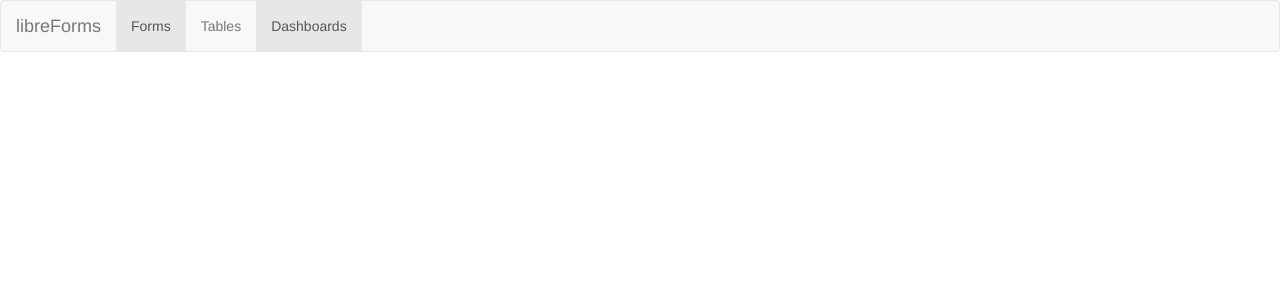
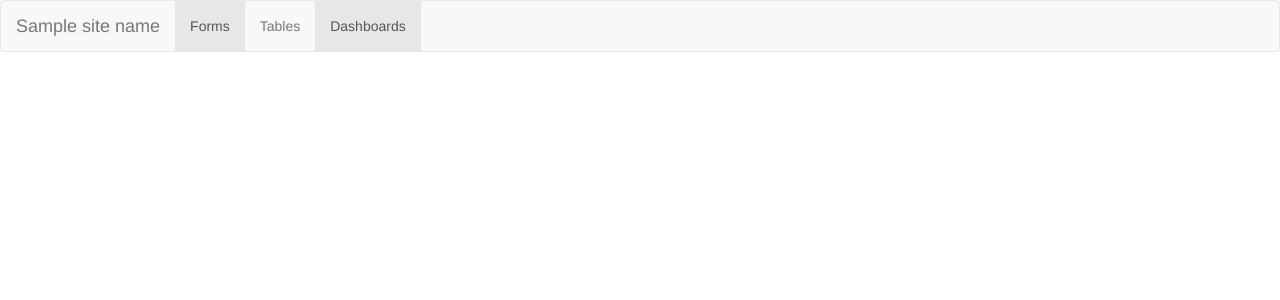
Before and after one commit to libreForms/libreForms-flask, a Flask app: template templates/base.html in a window 1280 px wide. Shown: the top 300 px of the page. Run offline with Flask 2, Linux system fonts and the light colour scheme; the template is opened without the code that fills it: most values are stand-ins (such as "Sample title", 1, 10 or a date in 2020); parts of the project's set-up code (start-up, migrations or seed data) failed here and were passed over; some libraries are stand-ins or nearby versions.

Commit message:
Added: basic site display overrides

```diff
--- a/app.py
+++ b/app.py
@@ -89,6 +89,29 @@ if os.path.exists ("dbpw"):
 else:
     dbpw=None
 
+
+# define default page display and,
+# if a site_overrides file exists,
+# use it to overwrite defaults
+
+display = {}
+display['site_name'] = "libreForms"
+display['homepage_msg'] = "Welcome to libreForms, an extensible form building abstraction \
+                            layer implemented in Flask. Select a view from above to get started. \
+                            Review the docs at https://github.com/signebedi/libreForms."
+display['warning_banner'] = ""
+display['theme'] = "" # unused
+display['favicon'] = "" # unused
+display['image'] = "" # unused
+
+
+if os.path.exists ("site_overrides.py"):
+    import site_overrides
+    for config in site_overrides.display.keys():
+        display[config] = site_overrides.display[config]
+
+
+
 # initialize mongodb database
 db = db.MongoDB(dbpw)
 
@@ -100,23 +123,22 @@ api_keys = pd.read_csv("api_keys")
 # define a home route
 @app.route('/')
 def home():
-    homepage_msg = "Welcome to libreForms, an extensible form building abstraction \
-                    layer implemented in Flask. Select a view from above to get started. \
-                    Review the docs at https://github.com/signebedi/libreForms."
-
     return render_template('index.html',
-        homepage_msg=homepage_msg,
+        homepage_msg=display['homepage_msg'],
+        warning_banner=display['warning_banner'],
+        site_name=display['site_name'],
         type="home",
-        name="libreForms",
+        name=display['site_name'],
     )
 
 
 @app.route(f'/forms/')
 def forms_home():
     return render_template('index.html',
-            homepage_msg="Select a table from the left-hand menu.",
+            homepage_msg="Select a form from the left-hand menu.",
             name="Form",
             type="forms",
+            site_name=display['site_name'],
             menu=[x for x in form_src.forms.keys()],
         )
 
@@ -126,6 +148,7 @@ def table_home():
             homepage_msg="Select a table from the left-hand menu.",
             name="Table",
             type="table",
+            site_name=display['site_name'],
             menu=[x for x in form_src.forms.keys()],
         )
 
@@ -135,6 +158,7 @@ def dashboard_home():
             homepage_msg="Select a dashboard from the left-hand menu.",
             name="Dashboard",
             type="dashboard",
+            site_name=display['site_name'],
             menu=[x for x in form_src.forms.keys()],
         )
 
@@ -156,6 +180,7 @@ def forms(form_name):
             name=form_name,                                         # this sets the name of the page for the page header
             menu=[x for x in form_src.forms.keys()],                # this returns the forms in libreform/forms to display in the lefthand menu
             type="forms",
+            site_name=display['site_name'],
             options=parse_options(form=form_name),                      # here we pass the _options defined in libreforms/forms/__init__.py
             )
 
@@ -165,6 +190,7 @@ def forms(form_name):
             msg=e,
             name="404",
             type="forms",
+            site_name=display['site_name'],
             menu=[x for x in form_src.forms.keys()],
         )
 
@@ -197,6 +223,7 @@ def table(form_name):
         type="table",
         name=form_name,
         is_table=True,
+        site_name=display['site_name'],
         options=parse_options(form=form_name),
         menu=[x for x in form_src.forms.keys()],
     )
@@ -211,6 +238,7 @@ def dashboard(form_name):
             msg="No dashboard has been configured for this form.",
             name="404",
             type="dashboard",
+            site_name=display['site_name'],
             menu=[x for x in form_src.forms.keys()],
         )
 
@@ -237,6 +265,7 @@ def dashboard(form_name):
         graphJSON=graphJSON,
         name=form_name,
         type="dashboard",
+        site_name=display['site_name'],
         menu=[x for x in form_src.forms.keys()],
         options=parse_options(form=form_name),
     )
--- a/templates/base.html
+++ b/templates/base.html
@@ -14,14 +14,14 @@
     <link rel="stylesheet" href="{{ url_for('static', filename='style.css') }}">
     <link rel="shortcut icon" href="{{ url_for('static', filename='favicon.ico') }}" />
     <link rel='shortcut icon' type='image/x-icon' href='{{ url_for('static', filename="favicon.ico") }}' />
-    <title>libreForms {{ name }}</title>
+    <title>{{ site_name }} {{ name }}</title>
   </head>
 
   <body>
     <nav class="navbar navbar-default">
       <div class="container-fluid">
         <div class="navbar-header">
-        <a class="navbar-brand" href=" {{ url_for('home') }}">libreForms</a>
+        <a class="navbar-brand" href=" {{ url_for('home') }}">{{ site_name }}</a>
       </div>
       <ul class="nav navbar-nav">
         <li {% if context %}class="active"{% endif %}><a href="{{ url_for( 'forms_home' ) }}">Forms</a></li>
```
Also changed, not shown: 1 other file.
